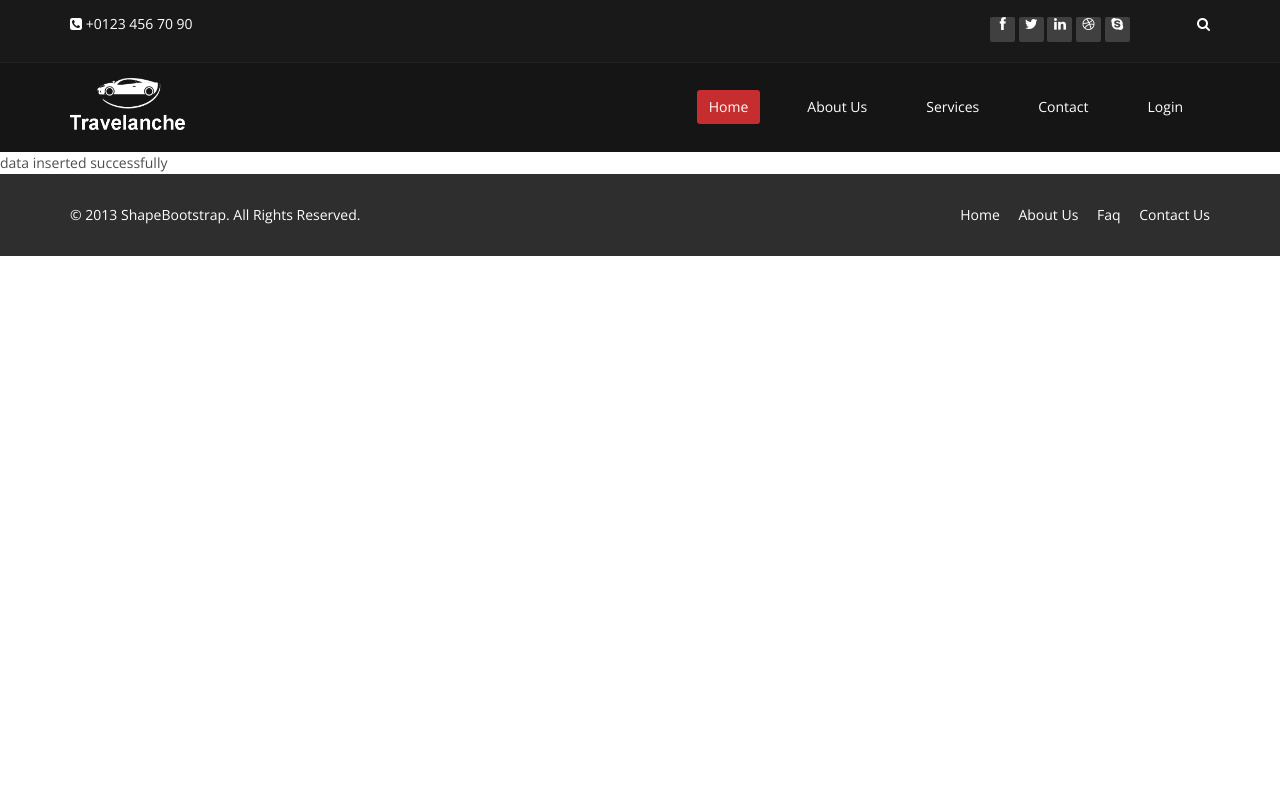
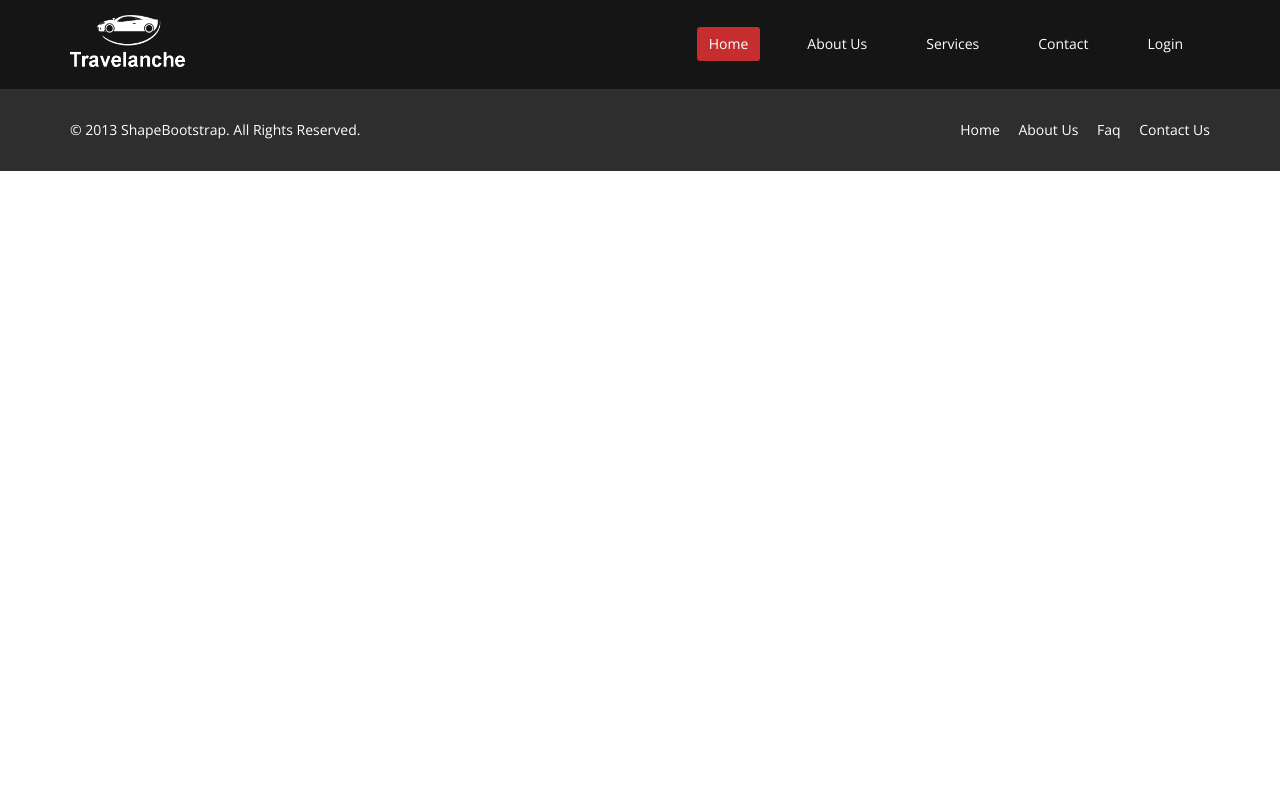
Before and after one commit to zubair-ce07/Travelanche, a CodeIgniter app: page /travelanche/index.php/logged_in/my_Trips in a window 1280 px wide. Run offline with CodeIgniter, Linux system fonts and the light colour scheme; data that the repository does not hold is empty; some libraries are stand-ins or nearby versions.

Commit message:
header nikala hy ,,
navigation m msla a rha tha :P don't need to bother about :p

```diff
--- a/application/config/config.php
+++ b/application/config/config.php
@@ -23,7 +23,7 @@ defined('BASEPATH') OR exit('No direct script access allowed');
 | a PHP script and you can easily do that on your own.
 |
 */
-$config['base_url'] = 'http://localhost:80/travelanche';
+$config['base_url'] = 'http://localhost:81/travelanche';
 
 /*
 |--------------------------------------------------------------------------
--- a/application/controllers/logged_in.php
+++ b/application/controllers/logged_in.php
@@ -31,7 +31,6 @@ class Logged_in extends CI_Controller
 
     public function my_Trips()
     {
-
         $this->load->model('trip');
         $user_trips['trips'] = $this->trip->My_trips(); //function call from model
         $this->load->view('template/header');
--- a/application/controllers/user_login.php
+++ b/application/controllers/user_login.php
@@ -57,17 +57,12 @@ class User_login extends CI_Controller{
                         'password' => $pass
                                             );
                         $this->session->set_userdata('logged_in', $sess_data);
-<<<<<<< HEAD
                         // $this->session->set_userdata($session_data);
                     /* same controller called with method "enter" */
                         //redirect('user_login/enter' , 'refresh');
-=======
                         $this->load->view('template/header');
                         $this->load->view('Login/main');
                         $this->load->view('template/footer');
-
-
->>>>>>> fe4ca7407ed9eefb5325154e8e0f1d231da95314
                 }
                 else
                 {
--- a/application/models/trip.php
+++ b/application/models/trip.php
@@ -34,7 +34,6 @@ class Trip extends CI_model
             }
 
     }
-
     public function My_trips()
     {
         $user_data = $this->session->userdata('logged_in');
--- a/application/views/Login/My_trips.php
+++ b/application/views/Login/My_trips.php
@@ -1,9 +1,10 @@
+
 <?php
 
-echo "data inserted successfully" ;
 foreach ($trips as $row)
 {
     echo $row->vehicle;
+    echo  " ";
     echo $row->location_pickup;
 }
 
--- a/application/views/login.php
+++ b/application/views/login.php
@@ -85,7 +85,8 @@ body {
            &nbsp;&nbsp;&nbsp;&nbsp;&nbsp;&nbsp;&nbsp;&nbsp;&nbsp;&nbsp;&nbsp;&nbsp;&nbsp;
            <a href="<?php echo site_url('forgot_pass/forgot'); ?>" > <u>Forgot password?</u> </a>
         </label>
-      <button class="btn btn-lg btn-primary btn-block" name="login" type="submit">Login</button>
+        <button class="btn btn-lg btn-primary btn-block" name="login" type="submit">Login</button>
+        <button class="btn btn-lg btn-primary btn-block" name="login" type="submit">Login as Company</button>
       <span><?php
       echo $this->session->flashdata("error");
       ?>
--- a/application/views/template/header.php
+++ b/application/views/template/header.php
@@ -28,32 +28,6 @@
 <body class="homepage">
 
     <header id="header">
-        <div class="top-bar">
-            <div class="container">
-                <div class="row">
-                    <div class="col-sm-6 col-xs-4">
-                        <div class="top-number"><p><i class="fa fa-phone-square"></i>  +0123 456 70 90</p></div>
-                    </div>
-                    <div class="col-sm-6 col-xs-8">
-                       <div class="social">
-                            <ul class="social-share">
-                                <li><a href="#"><i class="fa fa-facebook"></i></a></li>
-                                <li><a href="#"><i class="fa fa-twitter"></i></a></li>
-                                <li><a href="#"><i class="fa fa-linkedin"></i></a></li>
-                                <li><a href="#"><i class="fa fa-dribbble"></i></a></li>
-                                <li><a href="#"><i class="fa fa-skype"></i></a></li>
-                            </ul>
-                            <div class="search">
-                                <form role="form">
-                                    <input type="text" class="search-form" autocomplete="off" placeholder="Search">
-                                    <i class="fa fa-search"></i>
-                                </form>
-                           </div>
-                       </div>
-                    </div>
-                </div>
-            </div><!--/.container-->
-        </div><!--/.top-bar-->
 
         <nav class="navbar navbar-inverse" role="banner">
             <div class="container">
```
